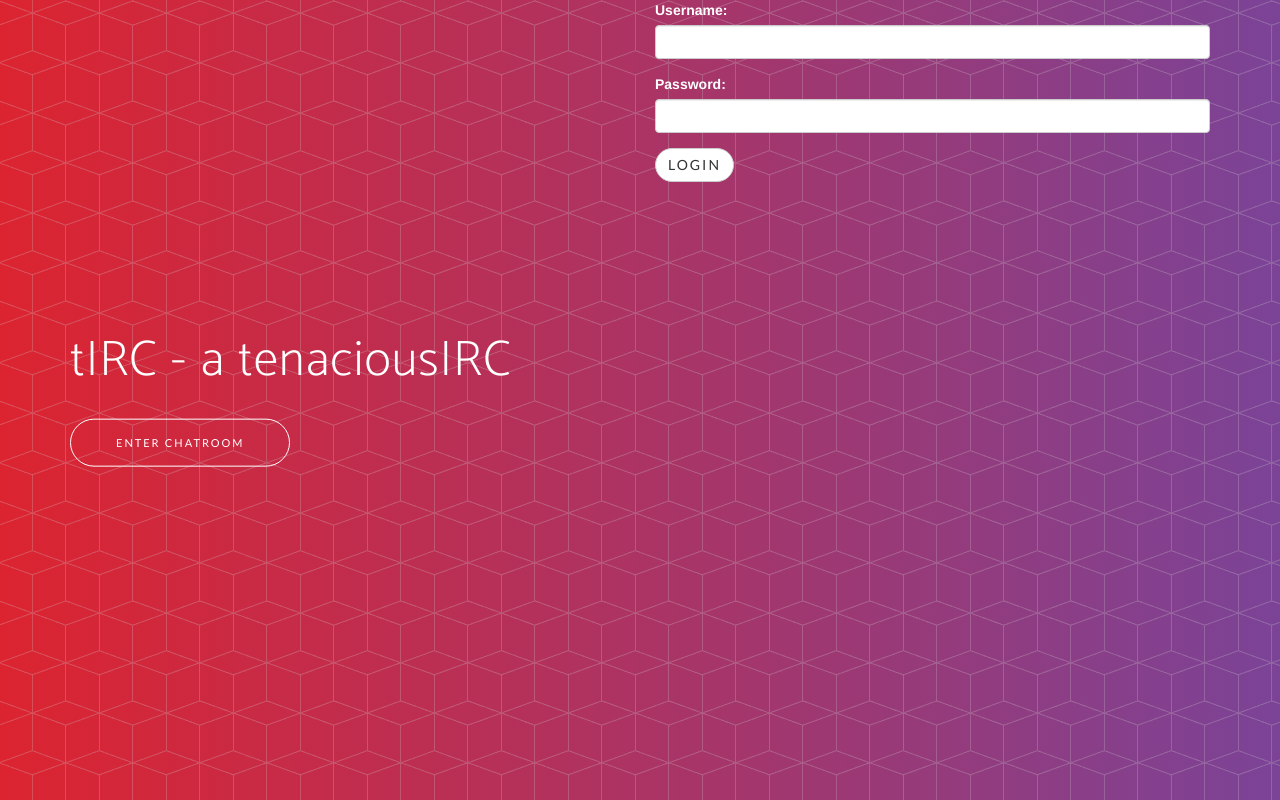
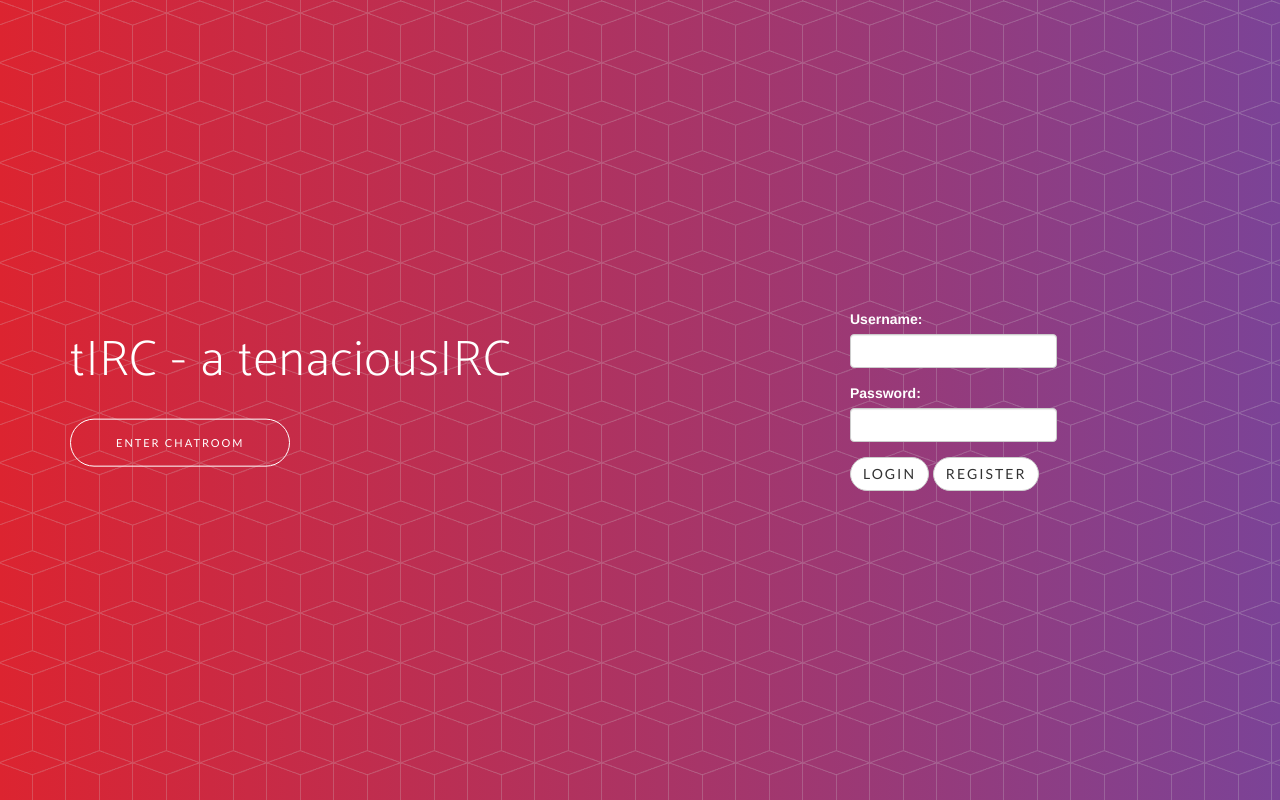
Before and after one commit to Kialandi/tIRC, a website: page public/index.html in a window 1280 px wide. Drawn offline with Linux system fonts and the light colour scheme; a web font is replaced by a local one.

Commit message:
aligned form with logo, added register button

```diff
--- a/public/index.html
+++ b/public/index.html
@@ -32,7 +32,7 @@
     <header>
       <div class="container">
         <div class="row">
-          <div class="col-sm-6">
+          <div class="col-sm-8">
             <div class="header-content">
               <div class="header-content-inner">
                 <h1>tIRC - a tenaciousIRC</h1>
@@ -40,7 +40,9 @@
               </div>
             </div>
           </div>
-          <div class="col-sm-6">
+          <div class="col-sm-4">
+		<div class="header-content">
+              <div class="header-content-inner">
             <form>
               <div class="form-group">
                 <label for="user">Username:</label>
@@ -51,7 +53,10 @@
                 <input type="password" class="form-control" id="login-password">
               </div>
               <button type="submit" class="btn btn-default">Login</button>
+		<button type="submit" class="btn btn-default">Register</button>
             </form>
+		</div>
+            </div>
           </div>
         </div>
       </div>
```
